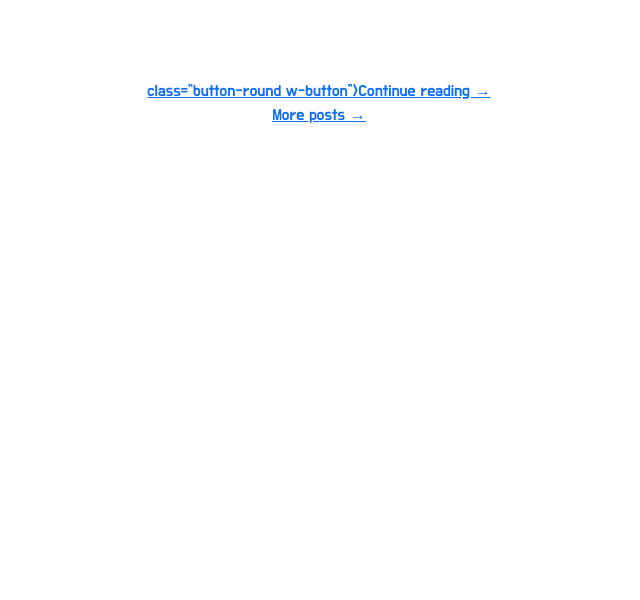
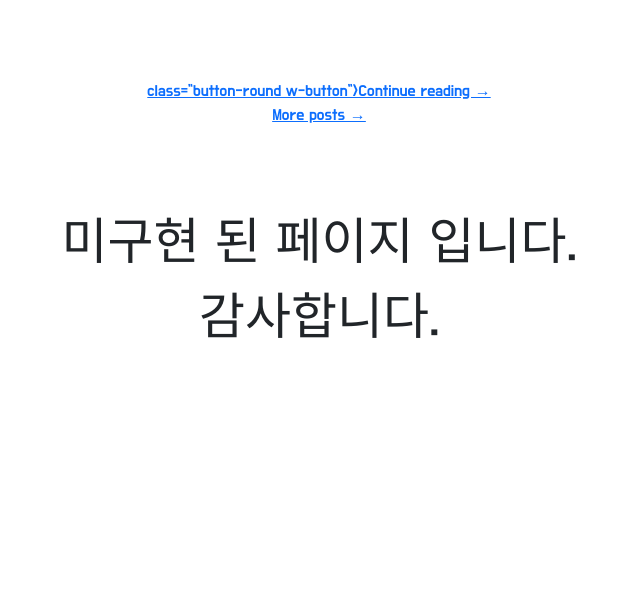
Before and after one commit to H-JJOO/taecho, a Flask app: page /blog in a window 1280 px wide. Shown: the part 260-860 px from the top of the page, without its empty margins (321-961 px from the left). Run offline with Flask 2, Linux system fonts and the light colour scheme; some web fonts are replaced.

Commit message:
마무리

```diff
--- a/templates/blog.html
+++ b/templates/blog.html
@@ -85,5 +85,13 @@
                 <div class="button-wrapper"><a href="/all-posts" class="button w-button">More posts&nbsp;→</a></div>
             </div>
         </div>
+<!--        메세지    -->
+    <div style="font-size: 50px">
+        <span>미구현 된 페이지 입니다.</span>
+        <div>감사합니다.</div>
+    </div>
+
+    <!--        메세지    -->
+
     </header>
 {% endblock %}
```
Also changed, not shown: app.py (+0 -18 lines).
